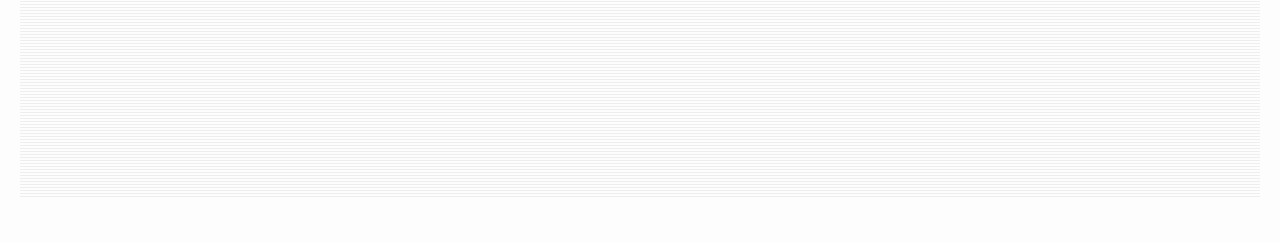
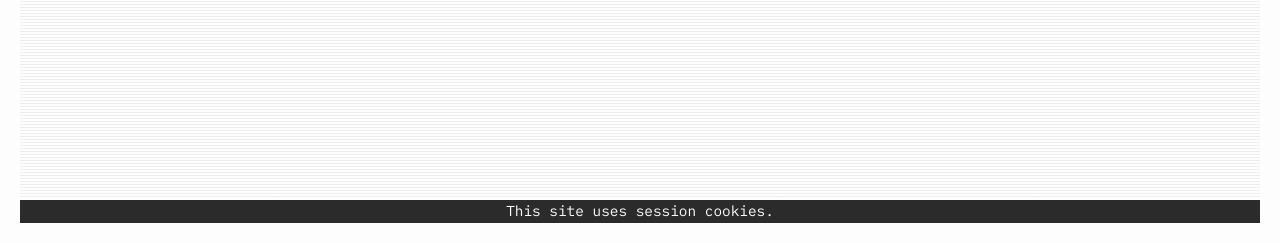
Before and after one commit to milanbede/divlink, a Flask app: page / in a window 1280 px wide. Shown: the part 583-826 px from the top of the page. Before the commit the page ends 780 px from the top, so only its background shows below. Run offline with Flask 3, Linux system fonts and the light colour scheme.

Commit message:
feat: add cookie notice status bar

```diff
--- a/static/style.css
+++ b/static/style.css
@@ -28,6 +28,11 @@
           0 0 10px #ffecb3,
           0 0 18px var(--perfect-score-color),
           0 0 25px var(--divine-name-perfect-color);
+
+    /* Status Bar variables */
+    --statusbar-height: 1.6em;
+    --statusbar-bg-color: var(--text-color); /* Will be green in dark, dark grey in light */
+    --statusbar-text-color: var(--bg-color); /* Will be black in dark, white in light */
 }
 
 @media (prefers-color-scheme: light) {
@@ -70,11 +75,11 @@ body {
 
 #terminal {
     /* add horizontal padding so divine-name glow isn’t clipped at the edges */
-    padding: 0 8px;
+    padding: 0 8px var(--statusbar-height) 8px; /* Added padding-bottom for status bar */
     height: calc(100vh - 40px);
     overflow-x: visible;
     overflow-y: auto;
-    position: relative;
+    position: relative; /* Ensures status bar is positioned relative to terminal */
 }
 
 /* Scanline effect */
@@ -94,6 +99,23 @@ body {
     );
     pointer-events: none;
     z-index: 1;
+}
+
+#statusBar {
+    position: absolute;
+    bottom: 0;
+    left: 0;
+    right: 0;
+    height: var(--statusbar-height);
+    background-color: var(--statusbar-bg-color);
+    color: var(--statusbar-text-color);
+    display: flex;
+    align-items: center;
+    justify-content: center;
+    font-size: 0.9em;
+    padding: 0 8px; /* Horizontal padding for text inside status bar */
+    z-index: 2; /* Above scanlines, same level as output/prompt */
+    user-select: none; /* Status bar text usually not selectable */
 }
 
 #output div {
--- a/templates/index.html
+++ b/templates/index.html
@@ -33,6 +33,7 @@
             <span class="username">seeker</span><span class="prompt">&gt;</span>
             <input type="text" id="commandInput" autofocus><span id="customCursor"></span>
         </div>
+        <div id="statusBar">This site uses session cookies.</div>
     </div>
     <script>
         document.addEventListener('DOMContentLoaded', () => {
```
